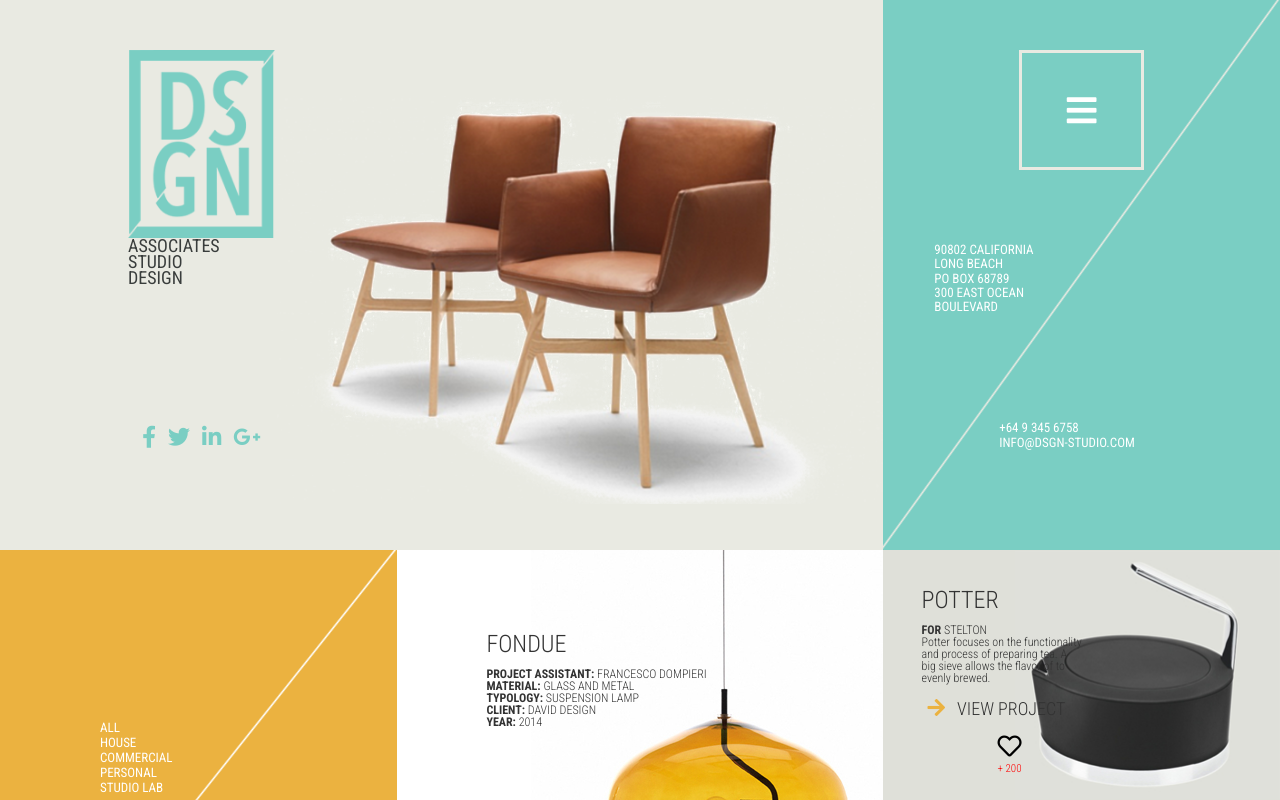
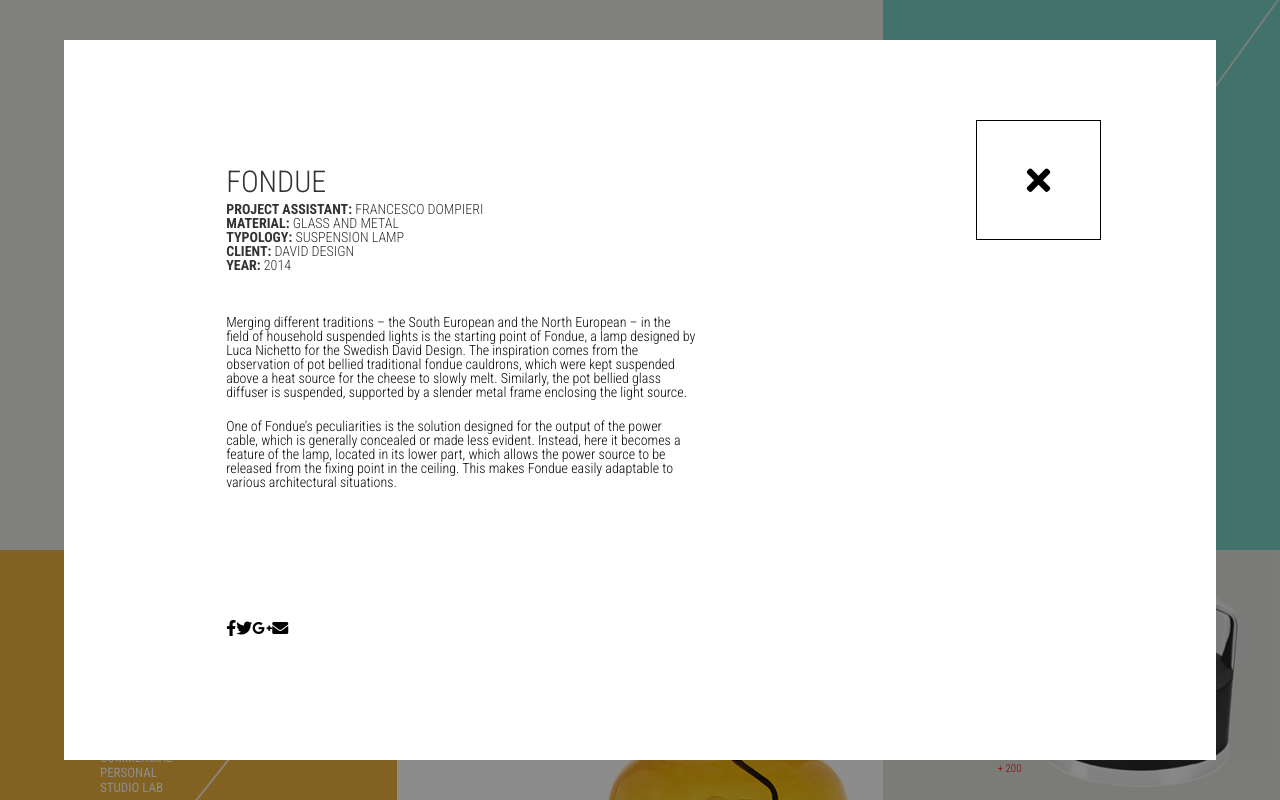
Before and after one commit to Shmelkow/Diplom, a website: page index.html in a window 1280 px wide. Shown: the top 800 px of the page. Drawn offline with nearby package versions, Linux system fonts and the light colour scheme; some packages are replaced by stand-ins of ours.

Commit message:
modal window part

```diff
--- a/index.html
+++ b/index.html
@@ -716,57 +716,63 @@
     </footer>
 
     <div class="ba-modal">
-        <div class="ba-modal-content" style="padding: 15px; background: #fff;">
+        <div class="ba-modal-content">
             <button class='ba-modal-close' aria-label='close modal'>
                 <i class="fas fa-times"></i>
             </button>
             <div class="ba-modal-content-wrapper">
-                <div class="ba-modal-info">
+                <div class="ba-col-7 ba-modal-info">
                     <div class="ba-modal__info">
-                        <h3 class="ba-projects__title">Fondue</h3>
-                        <ul class="ba-projects__list">
-                            <li class="ba-projects__item">
+                        <h3 class="ba-modal__title">Fondue</h3>
+                        <ul class="ba-modal__list">
+                            <li class="ba-modal__item">
                                 <b>Project Assistant: </b>Francesco Dompieri
                             </li>
-                            <li class="ba-projects__item">
+                            <li class="ba-modal__item">
                                 <b>Material: </b>Glass and Metal
                             </li>
-                            <li class="ba-projects__item">
+                            <li class="ba-modal__item">
                                 <b>Typology: </b>Suspension lamp
                             </li>
-                            <li class="ba-projects__item">
+                            <li class="ba-modal__item">
                                 <b>Client: </b>David Design
                             </li>
-                            <li class="ba-projects__item">
+                            <li class="ba-modal__item">
                                 <b>Year: </b>2014
                             </li>
                         </ul>
+                        <p class="ba-modal__text">
+                            Merging different traditions – the South European and the North European – in the field of household suspended lights is the starting point of Fondue, a lamp designed by Luca Nichetto for the Swedish David Design. The inspiration comes from the observation of pot bellied traditional fondue cauldrons, which were kept suspended above a heat source for the cheese to slowly melt. Similarly, the pot bellied glass diffuser is suspended, supported by a slender metal frame enclosing the light source.
+                        </p>
+                        <p class="ba-modal__text">
+                            One of Fondue’s peculiarities is the solution designed for the output of the power cable, which is generally concealed or made less evident. Instead, here it becomes a feature of the lamp, located in its lower part, which allows the power source to be released from the fixing point in the ceiling. This makes Fondue easily adaptable to various architectural situations.
+                        </p>
                     </div>
                     <div class="ba-modal__slider"></div>
-                    <ul class="ba-hero__media">
-                        <li class="ba-media__link">
-                            <a href="https://www.facebook.com/" target="_blank" title="Facebook" class="ba-menu-media__link">
+                    <ul class="ba-modal-media__list">
+                        <li class="ba-modal-media__item">
+                            <a href="https://www.facebook.com/" target="_blank" title="Facebook" class="ba-modal-media__link">
                                 <i class="fab fa-facebook-f"></i>
                             </a>
                         </li>
-                        <li class="ba-media__link">
-                            <a href="https://www.twitter.com/"  target="_blank" title="Twitter" class="ba-menu-media__link">
+                        <li class="ba-modal-media__item">
+                            <a href="https://www.twitter.com/"  target="_blank" title="Twitter" class="ba-modal-media__link">
                                 <i class="fab fa-twitter"></i>
                             </a>
                         </li>
-                        <li class="ba-media__link">
-                            <a href="https://www.linkedin.com/" target="_blank" title="Linkedin" class="ba-menu-media__link">
-                                <i class="fab fa-linkedin-in"></i>
+                        <li class="ba-modal-media__item">
+                            <a href="https://plus.google.com/" target="_blank" title="Google Plus" class="ba-modal-media__link">
+                                <i class="fab fa-google-plus-g"></i>
                             </a>
                         </li>
-                        <li class="ba-media__link">
-                            <a href="https://plus.google.com/" target="_blank" title="Google Plus" class="ba-menu-media__link">
-                                <i class="fab fa-google-plus-g"></i>
+                        <li class="ba-modal-media__item">
+                            <a href="mailto:info@dsgn-studio.com" target="_blank" title="Mail to" class="ba-modal-media__link">
+                                <i class="fas fa-envelope"></i>
                             </a>
                         </li>
                     </ul>
                 </div>
-                <div class="ba-modal-picture"></div>
+                <div class="ba-col-5 ba-modal-picture"></div>
             </div>
         </div>
     </div>
--- a/scss/header.scss
+++ b/scss/header.scss
@@ -200,6 +200,7 @@
         @media screen and (min-width: 991px) {
             font-size: 1.125rem;
             line-height: 16px;
+            margin-top: 5px;
             margin-bottom: 61px;
             text-align: left;
         }
--- a/scss/modal.scss
+++ b/scss/modal.scss
@@ -1,4 +1,4 @@
-.ba-modal{
+.ba-modal {
     position: fixed;
     left: 0;
     top: 0;
@@ -6,23 +6,77 @@
     height: 100vh;
     background-color: rgba(0, 0, 0, .45);
     z-index: 20;
-    display: none;
+    //display: none;
+    display: flex;
 
     align-items: center;
     justify-content: center;
+    &-content {
+        width: 90vw;
+        height: 90vh;
+        position: relative;
+        background-color: #fff;
+        padding: 15px 11.5%;
+        display: flex;
+        justify-content: center;
+        align-items: center;
+        &-info {
+
+        }
+        &-picture {
+            @media screen and (min-width: 991px) {
+                min-height: 500px;
+            }
+        }
+        &-wrapper {
+            width: 100%;
+            display: flex;
+            justify-content: center;
+            align-items: center;
+        }
+    }
+    &__title {
+        /* Style for "FONDUE" */
+        color: #333333;
+        font-size: 30px;
+        font-weight: 300;
+        line-height: 40px;
+    }
+    &__list {
+        margin-bottom: 43px;
+    }
+    &__item {
+        /* Style for "Project As" */
+        color: #333333;
+        font-size: 14px;
+        font-weight: 300;
+        line-height: 14px;
+    }
+    &__text {
+        /* Style for "Merging di" */
+        color: #0b0b0b;
+        font-size: 14px;
+        font-weight: 300;
+        line-height: 14px;
+        text-transform: none;
+        &:last-child {
+            margin-top: 20px;
+        }
+    }
+    &__slider {
+        min-height: 130px;
+        padding: 15px 0;
+    }
+    &-media {
+        &__list {
+            display: flex;
+        }
+    }
 }
 
 .ba-modal--open{
     display: flex;
 };
-
-.ba-modal-content {
-    width: 90vw;
-    height: 90vh;
-    position: relative;
-    background-color: #fff;
-    padding: 15px;
-}
 
 //кнопка
 .ba-modal-close{
@@ -73,7 +127,7 @@
     overflow: hidden;
 }
 
-/*=====================================*/
+/*=====================================
 .portfolio-navi {
 	display: -webkit-box;
 	display: -ms-flexbox;
@@ -116,7 +170,7 @@
 	  background-color: green;
 	  height: 380px; }
 	.ba-other {
-	  background-color: blue; } */
+	  background-color: blue; }
 
 
   .items-navi .nav-btn {
@@ -124,4 +178,6 @@
 	-moz-user-select: none;
 	-ms-user-select: none;
 	user-select: none;
-	pointer-events: none; }
+    pointer-events: none; }
+
+    =====================================*/
--- a/scss/style.scss
+++ b/scss/style.scss
@@ -363,7 +363,7 @@ ul {
         background-size: auto 350px;
         background-position-x: center;
         background-position-y: top;
-        padding: 0 0 30px 0;
+        padding: 0 1.5rem 30px;
         display: flex;
         justify-content: center;
         align-items: flex-end;
@@ -574,8 +574,7 @@ ul {
             width: 31%;
             min-height: 500px;
             flex-direction: column-reverse;
-            justify-content: space-between;
-            align-items: flex-end;
+            align-items: flex-start;
             background-image: linear-gradient(
                 to left top,
                 $studioColor 50%,
@@ -586,7 +585,7 @@ ul {
                 bottom: 150px;
             }
             & .ba-projects-main__title {
-                margin-right: 23.5%;
+                margin-left: 50%;
             }
         }
 
@@ -916,7 +915,7 @@ ul {
         flex-wrap: wrap;
         @media screen and (min-width: 991px) {
             width: 50%;
-            padding: 150px 11% 50px 115px;
+            padding: 150px 10% 50px 7.7%;;
         }
         & .ba-hero__title {
             display: none;
@@ -988,10 +987,12 @@ ul {
     &__copyright {
         color: #191919;
         font-size: 0.6rem;
+        text-transform: none;
         margin: 0 auto;
         margin-top: 1rem;
         @media screen and (min-width: 991px) {
             font-size: 0.75rem;
+            align-self: flex-end;
         }
     }
 }
```
Also changed, not shown: styles/app.css.
